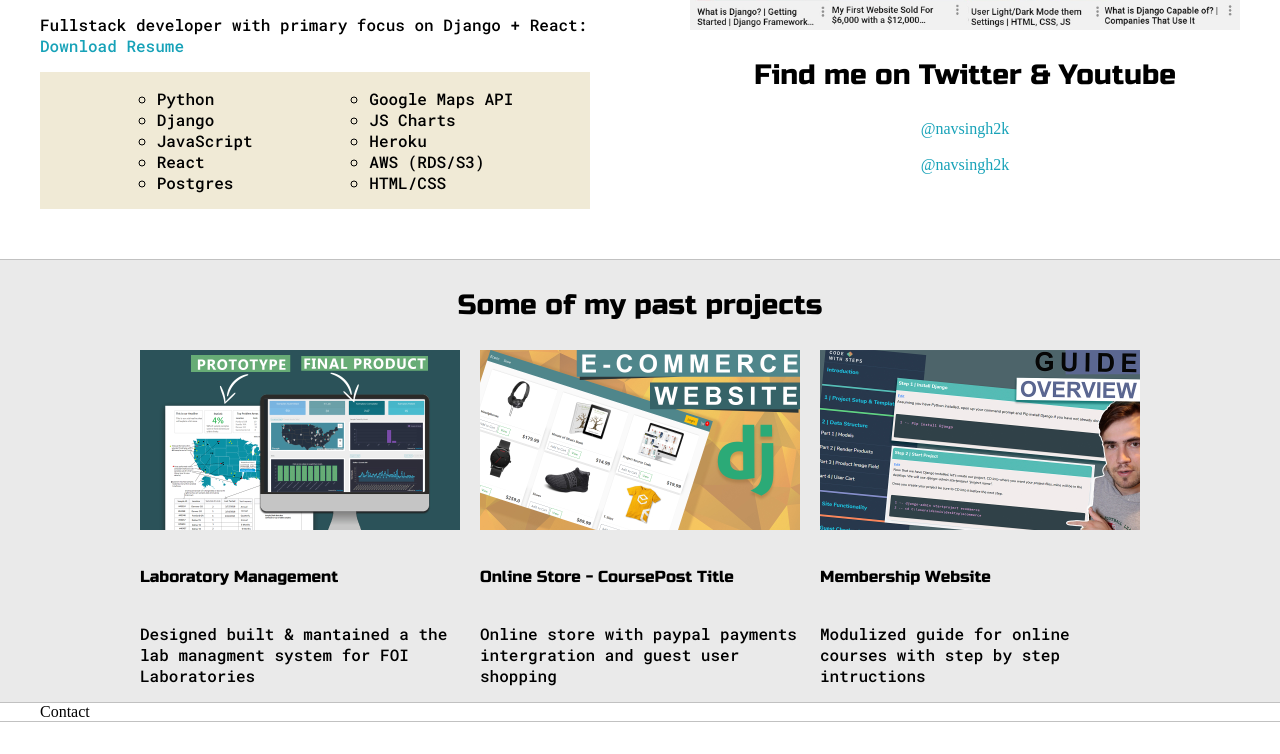
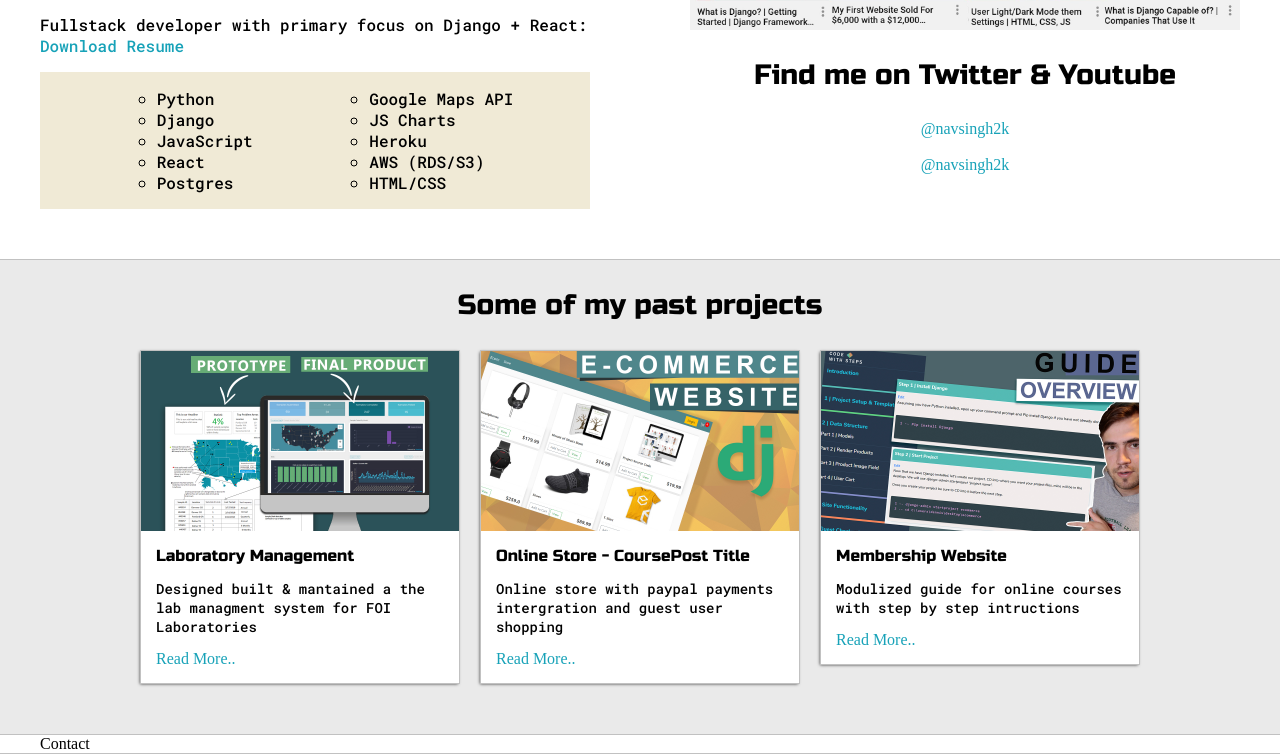
Before and after one commit to navsingh2k/MyPortfolio, a plain HTML site: page index.html in a window 1280 px wide. Shown: the part 1053-1807 px from the top of the page. Before the commit the page ends 1775 px from the top, so only its background shows below. Drawn offline with Linux system fonts and the light colour scheme.

Commit message:
portfolio sec comp

```diff
--- a/default.css
+++ b/default.css
@@ -235,6 +235,26 @@ left: -5px;
     grid-template-columns: repeat(auto-fit, 320px);
     gap: 20px;
     justify-content: center;
+    padding-bottom: 50px;
+}
+.post{
+    border: 1px solid var(--borderColor);
+    -webkit-box-shadow: -1px 1px 3px -1px rgba(0,0,0,0.75);
+    -moz-box-shadow: -1px 1px 3px -1px rgba(0,0,0,0.75);
+    box-shadow: -1px 1px 3px -1px rgba(0,0,0,0.75);
+}
+.post-preview{
+    background-color: var(--secondaryColor);
+    padding: 15px;
+}
+
+.post-title{
+    color: black;
+    margin: 0;
+}
+.post-intro{
+    color: black;
+    font-size: 14px;
 }
 .thumbnail{
     width: 100%;
--- a/index.html
+++ b/index.html
@@ -110,25 +110,38 @@
         <div class="main-container">
             <h3 style="text-align: center; ">Some of my past projects</h3>
             <div class="post-wrapper">
+                <div>
                     <div class="post">
                         <img class="thumbnail" src="images/dash.jpg" alt="">
                         <div class="post-preview">
                             <h6 class="post-title">Laboratory Management</h6>
-                    <p class="post-intro">Designed built & mantained a the lab managment system for FOI Laboratories</p>
+                            <p class="post-intro">Designed built & mantained a the lab managment system for FOI
+                                Laboratories
+                            </p>
+                            <a href="#">Read More..</a>
                         </div>
                     </div>
+
+                </div>
+                <div>
                     <div class="post">
                         <img class="thumbnail" src="images/ecom.jpg" alt="">
                         <div class="post-preview">
                             <h6 class="post-title">Online Store - CoursePost Title</h6>
-                    <p class="post-intro">Online store with paypal payments intergration and guest user shopping</p>
+                            <p class="post-intro">Online store with paypal payments intergration and guest user shopping
+                            </p>
+                            <a href="#">Read More..</a>
                         </div>
                     </div>
+                </div>
+                <div>
                     <div class="post">
                         <img class="thumbnail" src="images/membership site.jpg" alt="">
                         <div class="post-preview">
                             <h6 class="post-title">Membership Website</h6>
                             <p class="post-intro">Modulized guide for online courses with step by step intructions</p>
+                            <a href="#">Read More..</a>
+                        </div>
                     </div>
 
                 </div>
```
Lines whose indentation alone changed are shown as unchanged.
